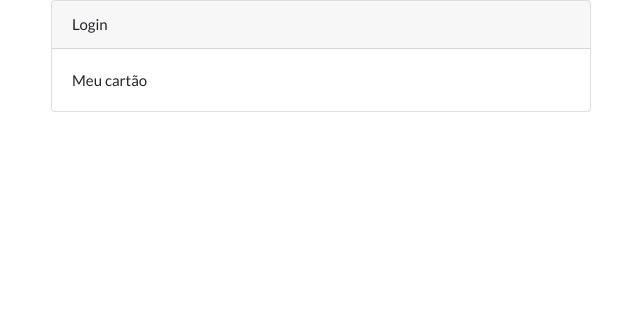
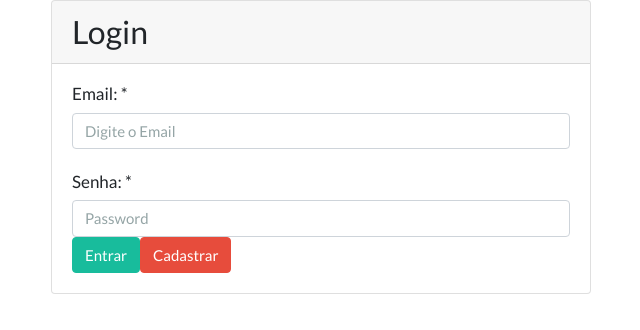
Before and after one commit to murilothink/Minhas-Financas-FrontEnd, a React (Create React App) app: page / in a window 1280 px wide. Shown: the top 330 px of the page, without its empty margins (334-974 px from the left). Built offline with nearby package versions, Linux system fonts and the light colour scheme.

Commit message:
Pagina de login quase pronta

```diff
--- a/src/components/cards.js
+++ b/src/components/cards.js
@@ -6,7 +6,7 @@
     render(){
         return(
             <div className="card mb-3">
-                <div className="card-header">{this.props.title}</div>
+                <h3 className="card-header">{this.props.title}</h3>
                 <div className="card-body">
                     {this.props.children}
                 </div>
--- /dev/null
+++ b/src/components/form-group.js
@@ -0,0 +1,15 @@
+import React from 'react'
+
+function formGroup(props){
+
+    return(
+        <div className="form-group">
+            <label htmlFor={props.htmlFor} >{props.name}
+                <h2 className="email">{this.props.title}</h2>
+            </label>
+            {props.children}
+        </div>
+    )
+}
+
+export default formGroup
--- a/src/views/login.js
+++ b/src/views/login.js
@@ -1,8 +1,20 @@
 import React from 'react'
 
 import Card from '../components/cards'
+import formGroup from '../components/form-group'
 
 class Login extends React.Component{
+
+    state ={
+        email: '',
+        senha: ''
+    }
+
+    entrar = () => {
+        console.log('Email: ', this.state.email)
+        console.log('senha: ', this.state.senha)
+
+    }
 
     render(){
         return(
@@ -11,7 +23,36 @@
                     <div className="col-md-6" style={{position: 'relative', left:'300px'}}>
                         <div className="bs-docs-section">
                             <Card title="Login">
-                                 Meu cartão
+                                <div className="row">
+                                    <div className="col-lg-12">
+                                        <div className="bs-component">
+                                            <fieldset>
+                                                <h1 style={{fontSize:17}}>Email: *</h1>
+                                                <formGroup htmlFor="exampleInputEmail1" label="Email:">
+                                                    <input type="email"
+                                                            value={this.state.email}
+                                                            onChange={e => this.setState({email: e.target.value})}
+                                                            class="form-control"
+                                                            id="exampleInputEmail1"
+                                                            aria-describedby="emailHelp"
+                                                            placeholder="Digite o Email"/>
+                                                </formGroup>
+                                                <br></br>
+                                                <h1 style={{fontSize:17}}>Senha: *</h1>
+                                                <formGroup label="Senha: *" htmlFor="exampleInputPassword1">
+                                                    <input type="password"
+                                                            value={this.state.senha}
+                                                            onChange={e => this.setState({senha: e.target.value})}
+                                                            class="form-control"
+                                                            id="exampleInputPassword1"
+                                                            placeholder="Password"/>
+                                                </formGroup>
+                                                <button onClick={this.entrar} className="btn btn-success">Entrar</button>
+                                                <button className="btn btn-danger">Cadastrar</button>
+                                            </fieldset>
+                                        </div>
+                                    </div>
+                                </div>
                             </Card>
                         </div>
                     </div>
```
